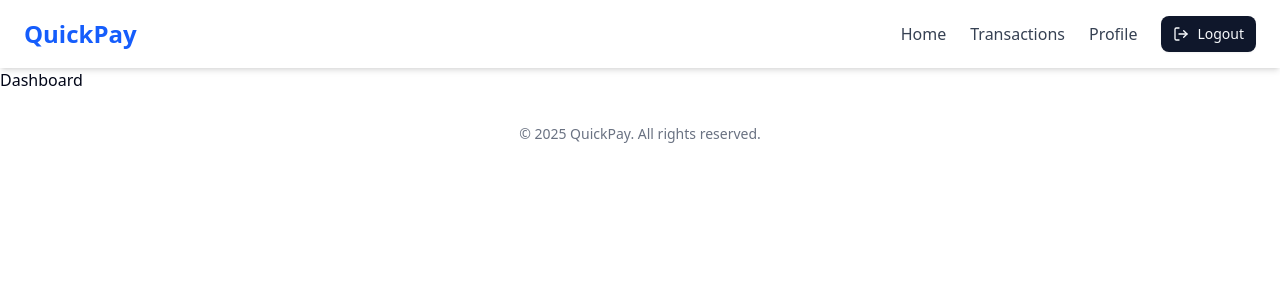
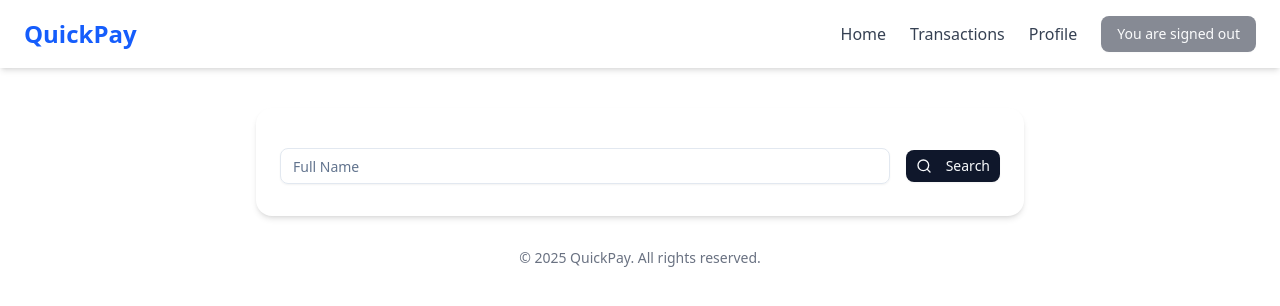
Before and after one commit to AnirbanKapil/paytm-app, a React (Vite) app in the folder frontend/: page /dashboard in a window 1280 px wide. Shown: the top 306 px of the page. Built offline with nearby package versions, Linux system fonts and the light colour scheme.

Commit message:
UI components

```diff
--- /dev/null
+++ b/frontend/src/components/ActiveUsers/ActiveUsers.jsx
@@ -0,0 +1,14 @@
+import React from 'react'
+
+function ActiveUsers({users}) {
+    console.log(users)
+  return (
+    <div className='m-2'>
+        {users.map((user)=>(
+           <h1 className='text-3xl font-semibold'>{user.firstname} {user.lastname}</h1>
+        ))}
+    </div>
+  )
+}
+
+export default ActiveUsers
--- a/frontend/src/components/Header/Header.jsx
+++ b/frontend/src/components/Header/Header.jsx
@@ -4,13 +4,23 @@ import { Button } from "../ui/button";
 
 import { Link } from 'react-router-dom';
 import { LogOut} from 'lucide-react';
+import axios from "axios";
+import { useDispatch } from "react-redux";
+import { removeUser } from "../../utils/slices/userSlice";
+import { useSelector } from "react-redux";
+
 
 
 const Header = () => {
 
-  const handleClick = (e) => {
+  const user = useSelector((store)=> store.user.info)
+
+  const dispatch = useDispatch()
+
+  const handleClick = async (e) => {
     e.preventDefault()
-
+    await axios.post("http://localhost:3000/api/v1/signout",{},{withCredentials: true})
+    dispatch(removeUser())
   }
 
   return (
@@ -26,7 +36,15 @@ const Header = () => {
           <Link to={"/"} className="text-gray-700 hover:text-blue-600 transition">Home</Link>
           <Link to={"/"} className="text-gray-700 hover:text-blue-600 transition">Transactions</Link>
           <Link className="text-gray-700 hover:text-blue-600 transition">Profile</Link>
-          <Button onClick={handleClick}> <LogOut size={20} /> Logout</Button>
+           {user == "" ? (
+           <Button disabled>You are signed out</Button>
+           ) : (
+           <Button onClick={handleClick}>
+           <LogOut size={20} />Logout
+           </Button>
+           )}
+
+
         </nav>
 
 
--- a/frontend/src/pages/Dashboard.jsx
+++ b/frontend/src/pages/Dashboard.jsx
@@ -1,9 +1,43 @@
-import React from 'react'
+import { Input } from "@/components/ui/input";
+import { Button } from "@/components/ui/button";
+import { Search } from "lucide-react";
+import ActiveUsers from "../components/ActiveUsers/ActiveUsers";
+import { useEffect, useState } from "react";
+import axios from "axios";
 
 function Dashboard() {
+
+  const [user,setUser] = useState([])
+
+  const handleClick =  (e) => {
+    e.preventDefault()
+
+      axios.get("http://localhost:3000/api/v1/getusers")
+      .then((response)=> setUser(response.data.data))
+       console.log(user)
+  }
+
   return (
-    <div>Dashboard</div>
-  )
+    <>
+    <div className="p-6 bg-white rounded-2xl shadow-md max-w-3xl mx-auto mt-10">
+      <h1 className="text-2xl font-semibold mb-4"></h1>
+      <div className="flex gap-4 items-center">
+        <Input
+          type="text"
+          placeholder="Full Name"
+          className="flex-1"
+        />
+        <Button variant="default" size="sm" onClick={handleClick}>
+          <Search className="h-4 w-4 mr-2" />
+          Search
+        </Button>
+      </div>
+      <div>
+        <ActiveUsers users={user}/>
+      </div>
+    </div>
+    </>
+  );
 }
 
 export default Dashboard
--- a/frontend/src/pages/Signin.jsx
+++ b/frontend/src/pages/Signin.jsx
@@ -3,18 +3,25 @@ import { Button } from "../components/ui/button";
 import { Card, CardContent, CardHeader, CardTitle } from "../components/ui/card";
 import { useState } from "react";
 import axios from "axios";
+import { useDispatch } from "react-redux";
+import { addUser } from "../utils/slices/userSlice";
 
 function Signin() {
 
   const [username,setUserName] = useState("")
   const [password,setPassword] = useState("")
 
-  const handleSubmit = (e) => {
+  const dispatch = useDispatch()
+
+  const handleSubmit = async (e) => {
      e.preventDefault()
-    axios.post("http://localhost:3000/api/v1/signin",{
+    const response = await axios.post("http://localhost:3000/api/v1/signin",{
       username,
       password
-    })
+    },{ withCredentials: true })
+    dispatch(addUser(response?.data))
+    setPassword("")
+    setUserName("")
   }
 
   return (
--- a/frontend/src/pages/Signup.jsx
+++ b/frontend/src/pages/Signup.jsx
@@ -13,14 +13,18 @@ const SignupPage = () => {
   const [username,setUserName] = useState("")
   const [password,setPassword] = useState("")
 
-  const handleSubmit = (e) => {
+  const handleSubmit = async (e) => {
     e.preventDefault()
-    axios.post("http://localhost:3000/api/v1/signup",{
+    await axios.post("http://localhost:3000/api/v1/signup",{
          firstname,
          lastname,
          username,
          password
      })
+     setFirstName("")
+     setLastName("")
+     setUserName("")
+     setPassword("")
   }
 
 
```
Also changed, not shown: frontend/src/components/Heading/Heading.jsx (deleted, +0 -12 lines), 2 other files (tests, documents, lock files or other folders).
